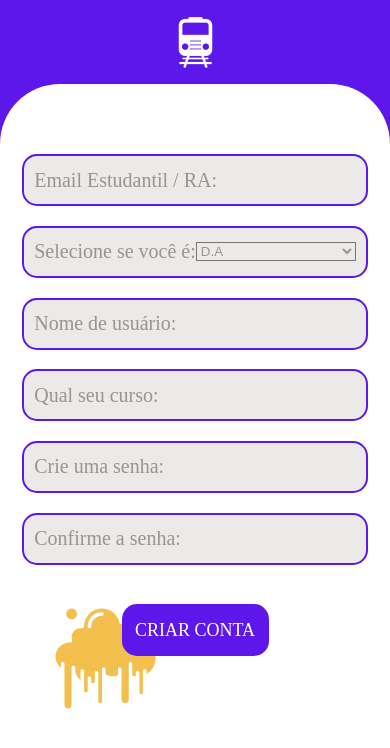
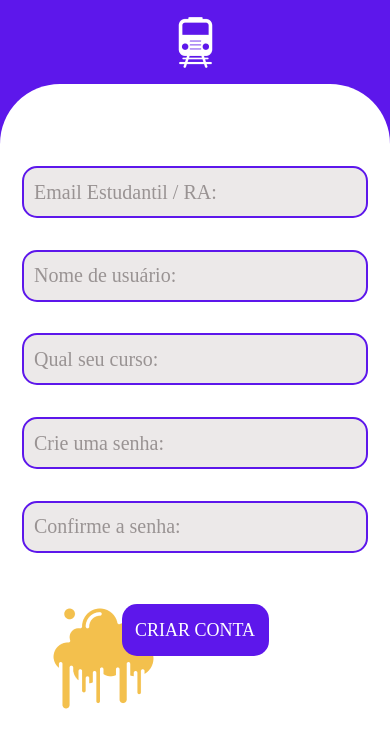
Before and after one commit to beamonteiro19/Interdisciplinar, a React Native app: screen /SignUp in a window 390 px wide. Shown: the top 748 px of the page. Built offline with nearby package versions, Linux system fonts and the light colour scheme.

Commit message:
remoção de funcionalidade

```diff
--- a/src/views/SignUp.tsx
+++ b/src/views/SignUp.tsx
@@ -1,14 +1,12 @@
 import React from "react";
 import { useState } from 'react';
-import { FundoBG, InputLogin, ContainerComponentes, TitlePequeno, FundoPicker, ContainerTopo, TitleGrande} from '../styles/styled';
+import { FundoBG, InputLogin, ContainerComponentes, ContainerTopo, TitleGrande} from '../styles/styled';
 import { ThemeProvider, Button} from '@rneui/themed';
-import {Picker} from '@react-native-picker/picker';
 import theme from '../styles/theme';
 import { View, Image, ScrollView} from "react-native";
 import { useNavigation } from '@react-navigation/native';
 
 const SignUp = () => {
-    const [selecioneCategoria, setSelecioneCategoria] = useState();
     const navigation = useNavigation();
 
 return(
@@ -20,20 +18,8 @@ return(
 
         <ThemeProvider theme={theme}>
             <ScrollView style={{marginTop: 20}}>
-                <View style={{height: 450, alignItems: 'center', justifyContent: 'space-evenly', marginTop: 30}}>
+                <View style={{height: 450, alignItems: 'center', justifyContent: 'space-evenly', marginTop: 30, width: 350, paddingHorizontal: 2}}>
         <InputLogin placeholder='Email Estudantil / RA:' placeholderTextColor={'#999393'}/>
-        <FundoPicker >
-            <TitlePequeno style={{color:'#999393'}}>Selecione se você é:</TitlePequeno>
-        <Picker style={{width: 160, backgroundColor: 'transparent', left: 7, color:'#999393', }}
-        selectedValue={selecioneCategoria}
-        onValueChange={(itemValue, itemIndex) =>
-            setSelecioneCategoria(itemValue)
-        }>
-        <Picker.Item label="D.A" value="da" style={{fontFamily:'Bryndan Write_fix', fontSize: 20}}/>
-        <Picker.Item label="Atlética" value="atletica" style={{fontFamily:'Bryndan Write_fix', fontSize: 20}} />
-        <Picker.Item label="Aluno" value="aluno" style={{fontFamily:'Bryndan Write_fix', fontSize: 20}}/>
-        </Picker>
-        </FundoPicker>
         <InputLogin placeholder='Nome de usuário:' placeholderTextColor={'#999393'} />
         <InputLogin placeholder='Qual seu curso:' placeholderTextColor={'#999393'} />
         <InputLogin placeholder='Crie uma senha:'  placeholderTextColor={'#999393'}/>
```
